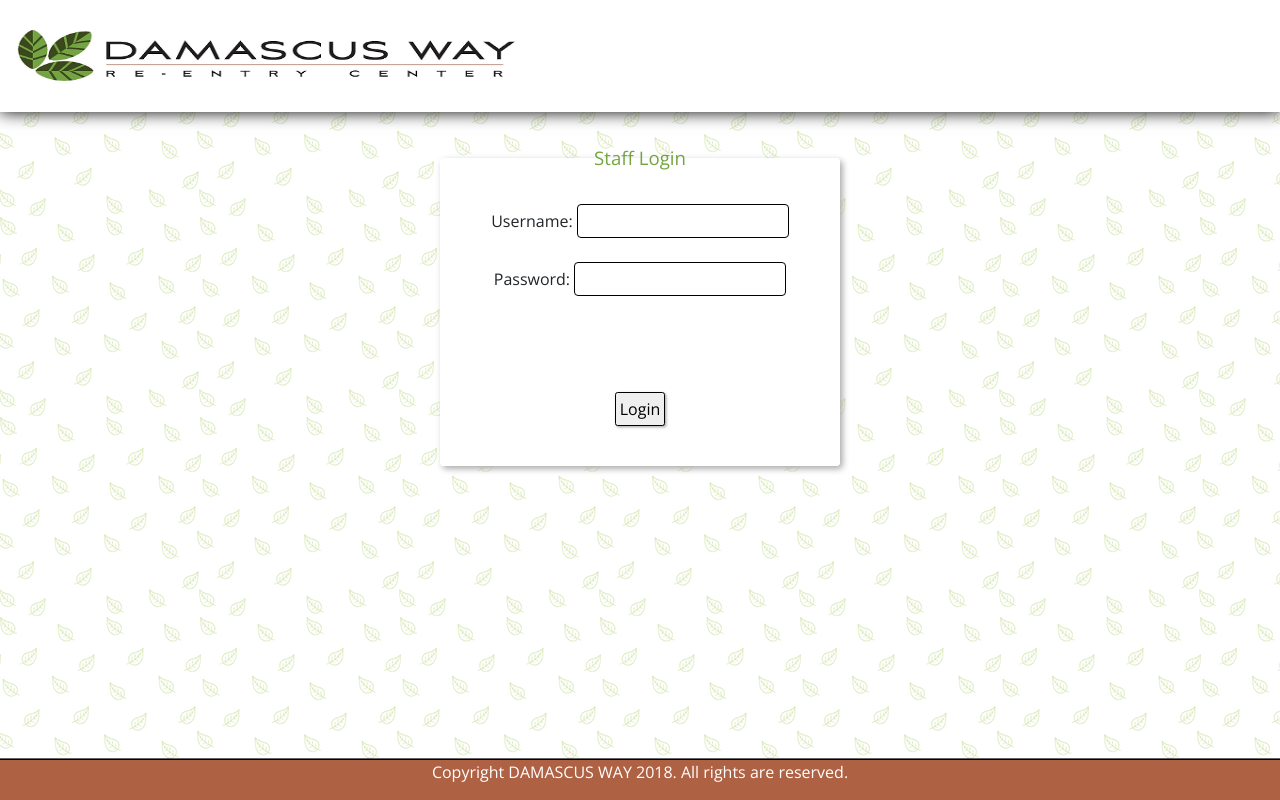
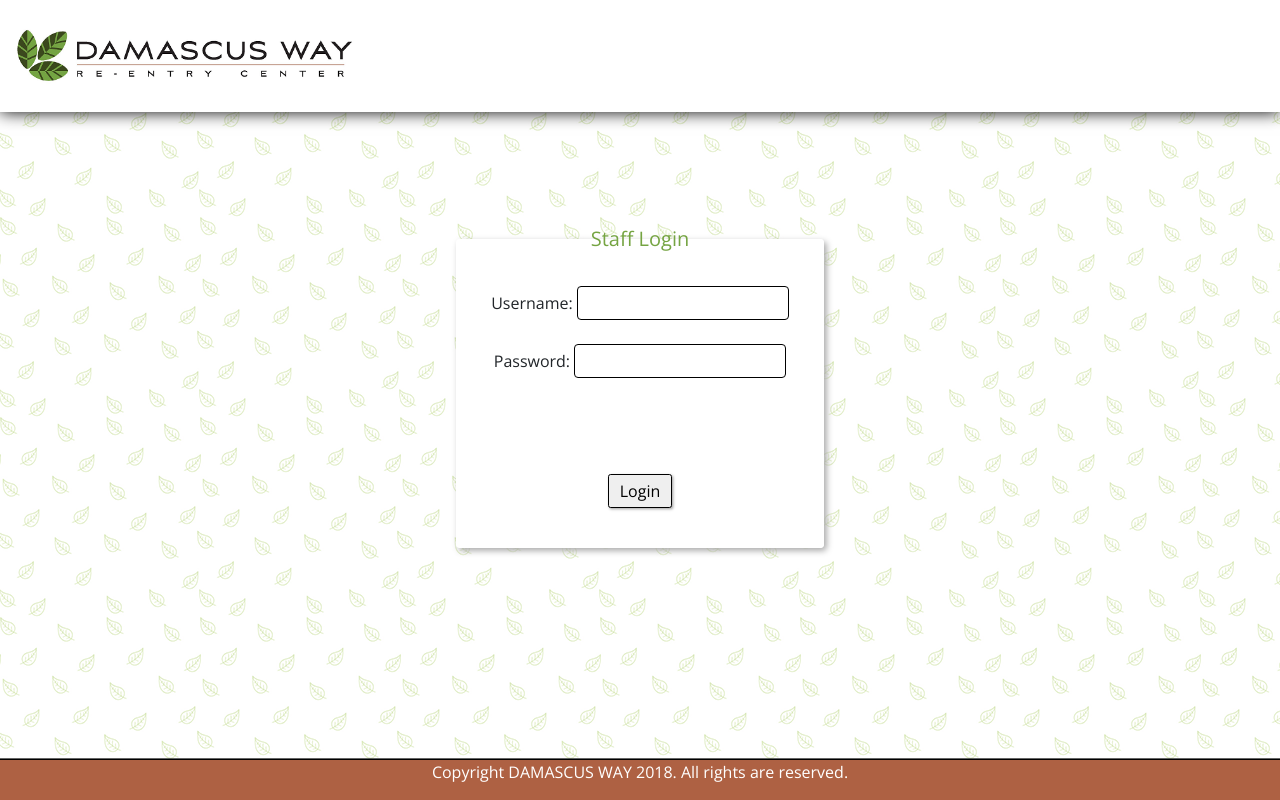
Before and after one commit to thaoc/Web-App, a PHP site: page /pages/damascusLogin.php in a window 1280 px wide. Run offline with PHP 8.4, Linux system fonts and the light colour scheme.

Commit message:
Changed styling for OverrideCSS file

```diff
--- a/style/damascusOverrideCSS.css
+++ b/style/damascusOverrideCSS.css
@@ -9,20 +9,13 @@
 
 #btnLogin {
     border-radius: 2pt;
-    /*background-color: #75A442; /* Kelly Green */
     box-shadow: 1pt 1pt 2pt #A9A9A9; /* light grey */
-    font-family: 'Open Sans', sans-serif;
-    font-size: 12pt;
-}
-
-body{
-    margin-top: 0;
+    width: 4em;
 }
 
 fieldset{
     background-color: white;
-    border-color: #75A442; /* Kelly Green */
-    /* #037264 - Deep Teal         */
+    /*border: 1.8pt solid #75A442; /* Kelly Green */
     border-radius: 3pt;
     box-shadow: 2pt 2pt 5pt #A9A9A9; /* light grey */
 }
@@ -31,20 +24,13 @@
     display: block;
     margin-left: auto;
     margin-right: auto;
-    margin-top: 8em;
+    margin-top: 6em;
     text-align: center;
-    width: 25em;
-}
-
-img{
-    display: block;
-    margin-left: auto;
-    margin-right: auto;
-    width: 40%;
+    width: 23em;
 }
 
 legend {
     font-family: 'Open Sans', sans-serif;
-    font-size: 14pt;
+    font-size: 15pt;
     color: #75A442;
 }
```
